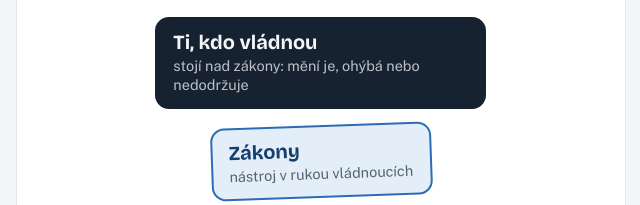
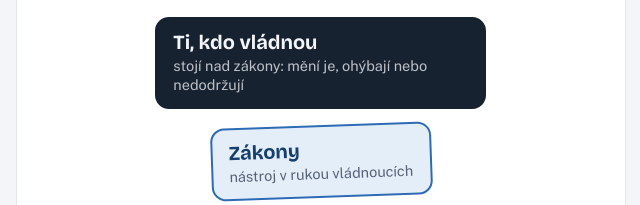
Before and after one commit to matejkus-edu/politicke-systemy, a plain HTML site: page pravni-stat.html in a window 1280 px wide. Shown: the part 595-800 px from the top of the page, 32-672 px from the left. Drawn offline with nearby package versions, Linux system fonts and the light colour scheme.

Commit message:
Use plural verbs for "Ti, kdo vládnou" in the diagram
Co-Authored-By: Claude Opus 5.5 <noreply@anthropic.com>
Claude-Session: https://claude.ai/code/session_01BdM9UpgXL9WBVMJ7kaU3dc

```diff
--- a/pravni-stat.html
+++ b/pravni-stat.html
@@ -356,7 +356,7 @@ const shuffle = a => { for(let i=a.length-1;i>0;i--){ const j=Math.floor(Math.ra
 /* ============ content (handout and worksheet H-GLC 4.2) ============ */
 const MODES = {
  by:{t:"Rule by law", en:"vláda pomocí práva",
-   ruler:"stojí nad zákony: mění je, ohýbá nebo nedodržuje", law:"nástroj v rukou vládnoucích", people:"zákony platí hlavně pro ně",
+   ruler:"stojí nad zákony: mění je, ohýbají nebo nedodržují", law:"nástroj v rukou vládnoucích", people:"zákony platí hlavně pro ně",
    text:["Právo je nástroj v rukou vládnoucích. Zákony platí pro ostatní, ale vládce si je může libovolně měnit, ohýbat nebo je nedodržovat.","Zákony a soudy formálně existují, ale moc stojí nad nimi. Tak fungují autoritativní a hybridní režimy."],
    short:"Moc stojí nad právem."},
  of:{t:"Rule of law", en:"vláda práva, právní stát",
```
